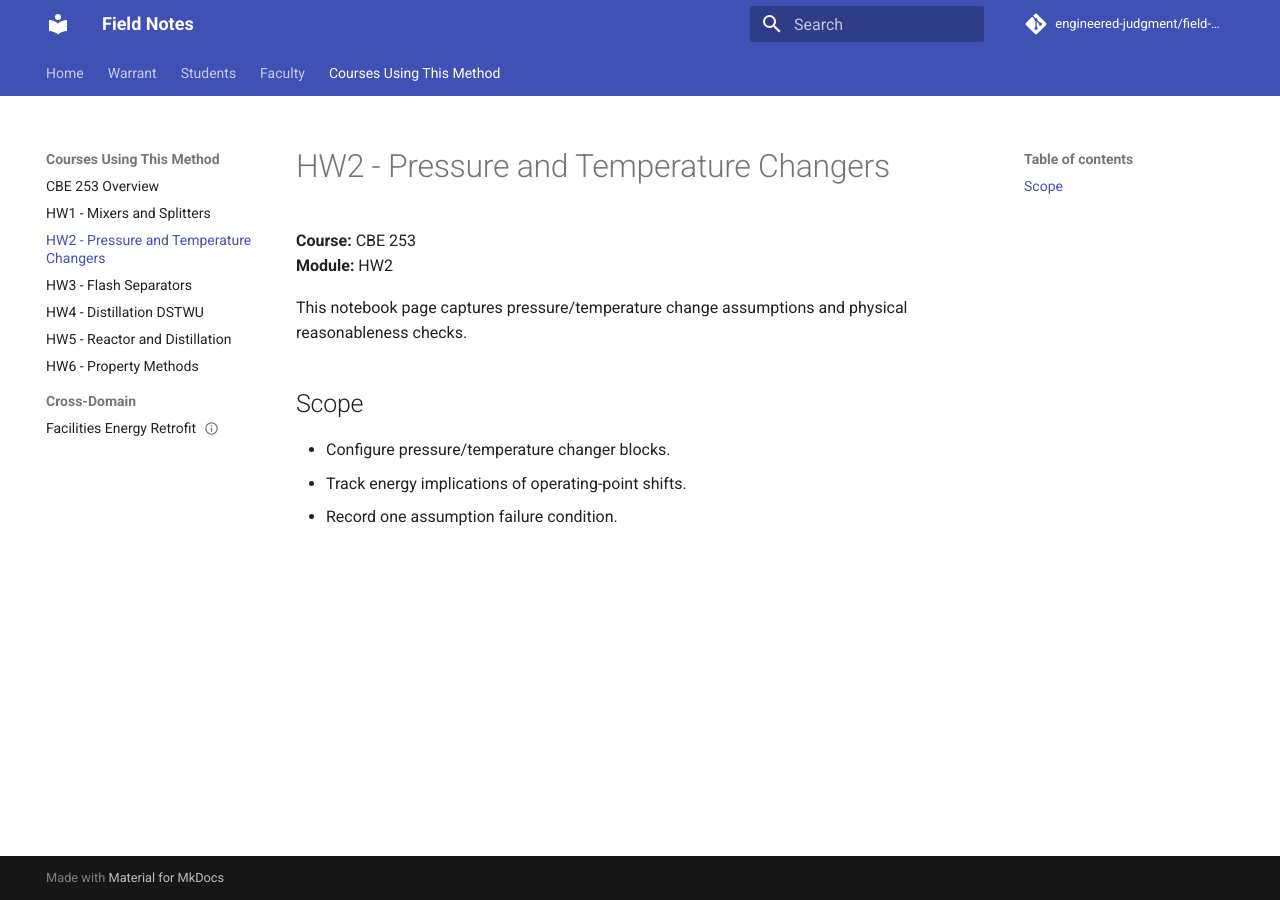
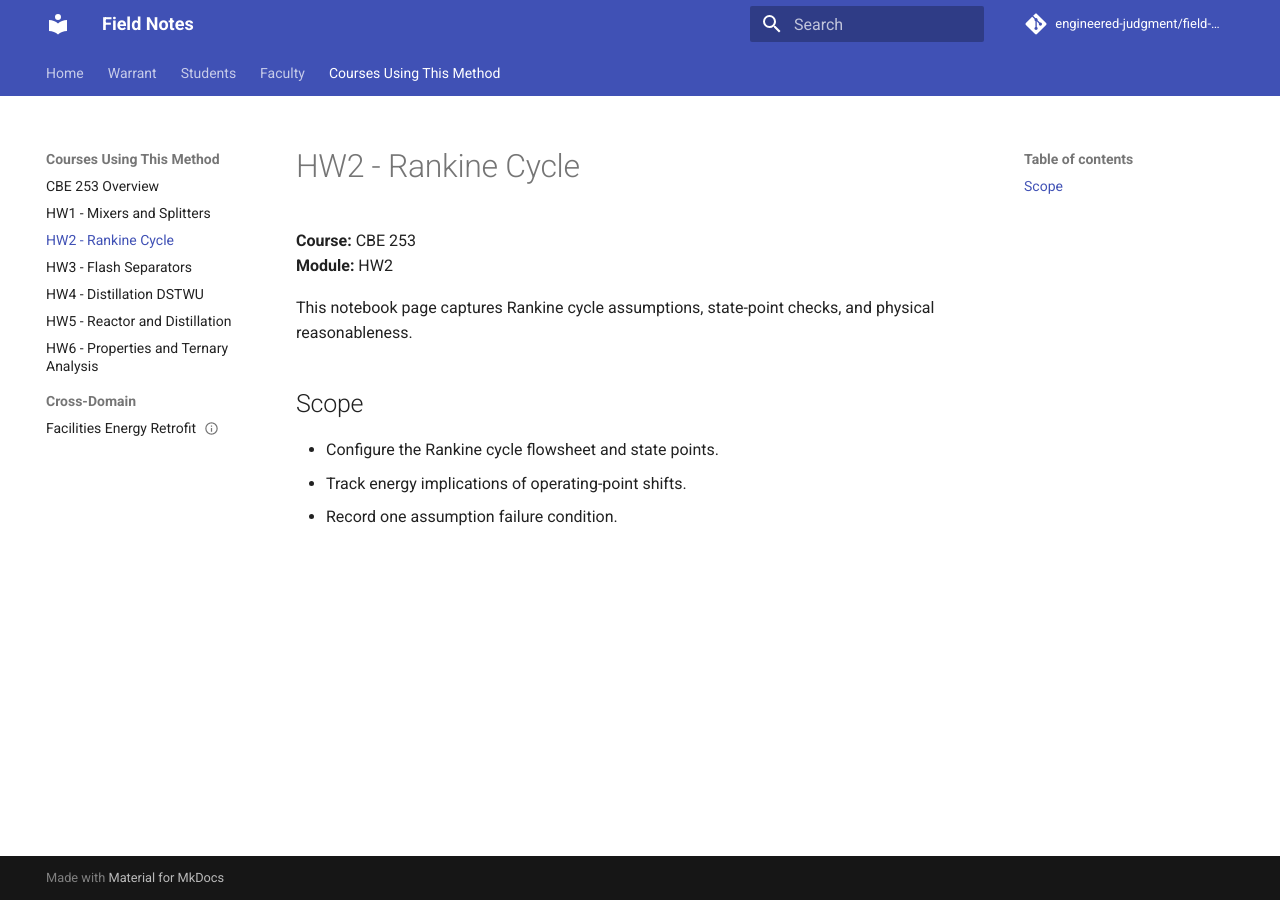
Before and after one commit to engineered-judgment/field-notes, an MkDocs documentation site: the page built from docs/notebooks/cbe253/hw2-pressure-and-temperature-changers.md, in a window 1280 px wide. Built offline with MkDocs 1.6.1 and Material for MkDocs 9.7.7, drawn with Linux system fonts in a browser that asks for light colours; comment, search, counter and statistics services are not loaded.

Commit message:
Rename HW2/HW6 labels to rankine and ternary structure

```diff
--- a/docs/notebooks/cbe253/hw2-pressure-and-temperature-changers.md
+++ b/docs/notebooks/cbe253/hw2-pressure-and-temperature-changers.md
@@ -1,11 +1,11 @@
-# HW2 - Pressure and Temperature Changers
+# HW2 - Rankine Cycle
 
 **Course:** CBE 253
 **Module:** HW2
 
-This notebook page captures pressure/temperature change assumptions and physical reasonableness checks.
+This notebook page captures Rankine cycle assumptions, state-point checks, and physical reasonableness.
 
 ## Scope
-- Configure pressure/temperature changer blocks.
+- Configure the Rankine cycle flowsheet and state points.
 - Track energy implications of operating-point shifts.
 - Record one assumption failure condition.
--- a/mkdocs.yml
+++ b/mkdocs.yml
@@ -31,11 +31,11 @@ nav:
   - Courses Using This Method:
     - CBE 253 Overview: contexts/cbe253/index.md
     - HW1 - Mixers and Splitters: notebooks/cbe253/hw1-mixers-and-splitters.md
-    - HW2 - Pressure and Temperature Changers: notebooks/cbe253/hw2-pressure-and-temperature-changers.md
+    - HW2 - Rankine Cycle: notebooks/cbe253/hw2-pressure-and-temperature-changers.md
     - HW3 - Flash Separators: notebooks/cbe253/hw3-flash-separators.md
     - HW4 - Distillation DSTWU: notebooks/cbe253/hw4-distillation-dstwu.md
     - HW5 - Reactor and Distillation: notebooks/cbe253/hw5-reactor-and-distillation.md
-    - HW6 - Property Methods: notebooks/cbe253/hw6-property-methods.md
+    - HW6 - Properties and Ternary Analysis: notebooks/cbe253/hw6-property-methods.md
     - Cross-Domain:
       - Facilities Energy Retrofit: notebooks/2026/2026-03-facilities-energy-retrofit-decision.md
 
```
Also changed, not shown: docs/notebooks/cbe253/hw6-property-methods.md (+3 -2 lines), docs/warrant-tool.html (+4 -4 lines).
